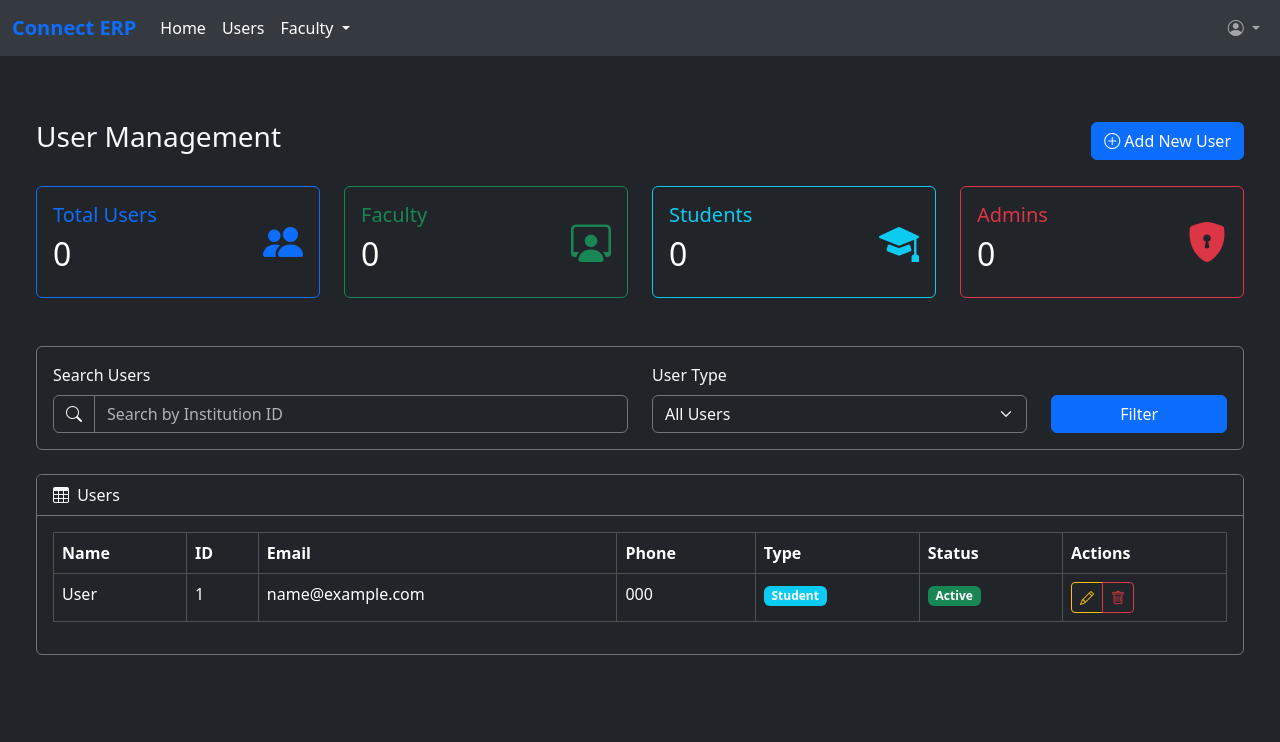
After one commit to srikarIsMising/connect-app, a Django app: template apps/templates/home/admin/user_management.html in a window 1280 px wide. The commit adds this page. Shown: the top 742 px of the page. Run offline with Django 5.2, Linux system fonts and the light colour scheme; the template is opened without the code that fills it: values that come from a table or form of the project are taken from there, others are empty; tables that the repository leaves empty hold one stand-in row (values such as "Sample post").

Commit message:
huge update

```diff
--- a/apps/home/urls.py
+++ b/apps/home/urls.py
@@ -6,5 +6,9 @@ urlpatterns = [
     path('faculty/', faculty_homepage, name='faculty_home'),
     path('student/', student_homepage, name='student_home'),
     path('admin/', admin_homepage, name='admin_home'),
+    path('admin/user_management/', user_management, name='user_management'),
+    path('admin/add_user/', add_user, name='add_user'),
+    path('admin/faculty_designations_management/', faculty_designations_management, name='faculty_designations_management'),
+    # Redirector for the home page
     path('', redirector, name='home'),
 ]
--- a/apps/templates/home/admin/a_base.html
+++ b/apps/templates/home/admin/a_base.html
@@ -0,0 +1,19 @@
+{% extends "../base.html" %}
+{% block nav_items %}
+<li class="nav-item">
+    <a class="nav-link active" aria-current="page" href="/admin">Home</a>
+</li>
+<li class="nav-item">
+    <a class="nav-link active" aria-current="page" href="/admin/user_management">Users</a>
+</li>
+ <li class="nav-item dropdown">
+          <a class="nav-link active dropdown-toggle" role="button" data-bs-toggle="dropdown" aria-expanded="false">
+            Faculty
+          </a>
+          <ul class="dropdown-menu">
+            <li><a class="dropdown-item" href="#">Faculty Profiling</a></li>
+            <li><a class="dropdown-item" href="#">Add Faculty Departments</a></li>
+            <li><a class="dropdown-item" href="{% url 'faculty_designations_management' %}">Add Faculty Designations</a></li>
+          </ul>
+        </li>
+{% endblock nav_items %}
--- a/apps/templates/home/admin/homepage.html
+++ b/apps/templates/home/admin/homepage.html
@@ -1,5 +1,5 @@
-{% extends "../base.html" %}
+{% extends "./a_base.html" %}
 {% block title %}Faculty-Home{% endblock title %}
 {% block content %}
-<h1>Hello Faculty</h1>
+<h1>Hello</h1>
 {% endblock content %}
--- /dev/null
+++ b/apps/templates/home/admin/user_management.html
@@ -0,0 +1,256 @@
+{% extends "./a_base.html" %}
+{% block title %}Users Administration{% endblock title %}
+{% block content %}
+
+
+<div class="modal" id="delModal" tabindex="-1">
+  <div class="modal-dialog">
+    <div class="modal-content">
+      <div class="modal-header">
+        <h5 class="modal-title">Confirm Deletion</h5>
+        <button type="button" class="btn-close" data-bs-dismiss="modal" aria-label="Close"></button>
+      </div>
+      <div class="modal-body">
+        <p>Are you sure you want to delete this user?</p>
+        <p><strong>Name:</strong> <span id="full_name_modal"></span></p>
+            <p><strong>Institution ID:</strong> <span id="institution_id_modal"></span></p>
+            <p><strong>Email:</strong> <span id="email_modal"></span></p>
+            <p><strong>User Type:</strong> <span id="user_type_modal"></span></p>
+      </div>
+      <div class="modal-footer">
+        <button type="button" class="btn btn-secondary" data-bs-dismiss="modal">Cancel</button>
+        <form method="POST">
+            {% csrf_token %}
+            <input type="hidden" name="institutionId" id="institution_id_modal_inp">
+            <input type="hidden" name="deleteUser" id="email_modal" value="true">
+            <button type="submit" class="btn btn-danger">Delete</button>
+        </form>
+      </div>
+    </div>
+  </div>
+</div>
+
+
+<div class="container-fluid px-4 py-5 bg-dark text-light">
+    <div class="d-flex justify-content-between align-items-center mb-4">
+        <h1 class="h3">User Management</h1>
+        <a href="{% url "add_user" %}" type="button" class="btn btn-primary">
+            <i class="bi bi-plus-circle"></i> Add New User
+        </a>
+    </div>
+
+    <!-- Stats cards -->
+    <div class="row mb-4">
+        <div class="col-xl-3 col-md-6">
+            <div class="card bg-dark border-primary text-white mb-4">
+                <div class="card-body">
+                    <div class="d-flex justify-content-between">
+                        <div>
+                            <h5 class="card-title text-primary">Total Users</h5>
+                            <h2>{{ total_users|default:"0" }}</h2>
+                        </div>
+                        <div class="align-self-center">
+                            <i class="bi bi-people-fill fs-1 text-primary"></i>
+                        </div>
+                    </div>
+                </div>
+            </div>
+        </div>
+        <div class="col-xl-3 col-md-6">
+            <div class="card bg-dark border-success text-white mb-4">
+                <div class="card-body">
+                    <div class="d-flex justify-content-between">
+                        <div>
+                            <h5 class="card-title text-success">Faculty</h5>
+                            <h2>{{ faculty_count|default:"0" }}</h2>
+                        </div>
+                        <div class="align-self-center">
+                            <i class="bi bi-person-workspace fs-1 text-success"></i>
+                        </div>
+                    </div>
+                </div>
+            </div>
+        </div>
+        <div class="col-xl-3 col-md-6">
+            <div class="card bg-dark border-info text-white mb-4">
+                <div class="card-body">
+                    <div class="d-flex justify-content-between">
+                        <div>
+                            <h5 class="card-title text-info">Students</h5>
+                            <h2>{{ student_count|default:"0" }}</h2>
+                        </div>
+                        <div class="align-self-center">
+                            <i class="bi bi-mortarboard-fill fs-1 text-info"></i>
+                        </div>
+                    </div>
+                </div>
+            </div>
+        </div>
+        <div class="col-xl-3 col-md-6">
+            <div class="card bg-dark border-danger text-white mb-4">
+                <div class="card-body">
+                    <div class="d-flex justify-content-between">
+                        <div>
+                            <h5 class="card-title text-danger">Admins</h5>
+                            <h2>{{ admin_count|default:"0" }}</h2>
+                        </div>
+                        <div class="align-self-center">
+                            <i class="bi bi-shield-lock-fill fs-1 text-danger"></i>
+                        </div>
+                    </div>
+                </div>
+            </div>
+        </div>
+    </div>
+
+    <!-- Search and filters -->
+    <div class="card bg-dark border-secondary mb-4">
+        <div class="card-body">
+            <form method="get" action="{% url 'user_management' %}">
+                <div class="row align-items-end">
+                    <div class="col-md-6 mb-3 mb-md-0">
+                        <label for="search" class="form-label text-light">Search Users</label>
+                        <div class="input-group">
+                            <span class="input-group-text bg-dark text-light border-secondary"><i class="bi bi-search"></i></span>
+                            <input type="text" class="form-control bg-dark text-light border-secondary" id="search" name="search"
+                                placeholder="Search by Institution ID" value="{{ search_query|default:'' }}">
+                        </div>
+                    </div>
+                    <div class="col-md-4 mb-3 mb-md-0">
+                        <label for="type" class="form-label text-light">User Type</label>
+                        <select class="form-select bg-dark text-light border-secondary" id="type" name="userType">
+                            <option value="all" {% if user_type == 'all' %}selected{% endif %}>All Users</option>
+                            <option value="faculty" {% if user_type == 'faculty' %}selected{% endif %}>Faculty</option>
+                            <option value="student" {% if user_type == 'student' %}selected{% endif %}>Students</option>
+                            <option value="admin" {% if user_type == 'admin' %}selected{% endif %}>Admins</option>
+                        </select>
+                    </div>
+                    <div class="col-md-2">
+                        <button type="submit" class="btn btn-primary w-100">Filter</button>
+                    </div>
+                </div>
+            </form>
+        </div>
+    </div>
+
+    <!-- Users table -->
+    <div class="card bg-dark border-secondary mb-4">
+        <div class="card-header bg-dark text-light border-secondary">
+            <i class="bi bi-table me-1"></i>
+            Users
+        </div>
+        <div class="card-body">
+            <div class="table-responsive">
+                <table class="table table-dark table-bordered table-hover">
+                    <thead>
+                        <tr>
+                            <th>Name</th>
+                            <th>ID</th>
+                            <th>Email</th>
+                            <th>Phone</th>
+                            <th>Type</th>
+                            <th>Status</th>
+                            <th>Actions</th>
+                        </tr>
+                    </thead>
+                    <tbody>
+                        {% for user in page_obj|default:'' %}
+                        <tr>
+                            <td>{{ user.fullName }}</td>
+                            <td>{{ user.institutionId }}</td>
+                            <td>{{ user.email }}</td>
+                            <td>{{ user.phoneNumber }}</td>
+                            <td>
+                                {% if user.userType == 'admin' %}
+                                    <span class="badge bg-danger">Admin</span>
+                                {% elif user.userType == 'faculty' %}
+                                    <span class="badge bg-success">Faculty</span>
+                                {% elif user.userType == 'student' %}
+                                    <span class="badge bg-info">Student</span>
+                                {% endif %}
+                            </td>
+                            <td>
+                                {% if user.is_active %}
+                                    <span class="badge bg-success">Active</span>
+                                {% else %}
+                                    <span class="badge bg-danger">Inactive</span>
+                                {% endif %}
+                            </td>
+                            <td>
+                                <div class="btn-group" role="group">
+
+                                    <button type="button" class="btn btn-sm btn-outline-warning">
+                                        <i class="bi bi-pencil"></i>
+                                    </button>
+                                    <button onClick="prepareDelete('{{ user.fullName }}', '{{ user.institutionId }}', '{{ user.email }}', '{{ user.userType }}')" type="button" data-bs-toggle="modal" data-bs-target="#delModal" class="btn btn-sm btn-outline-danger">
+                                        <i class="bi bi-trash"></i>
+                                    </button>
+                                </div>
+                            </td>
+                        </tr>
+                        {% empty %}
+                        <tr>
+                            <td colspan="7" class="text-center">No users found.</td>
+                        </tr>
+                        {% endfor %}
+                    </tbody>
+                </table>
+            </div>
+
+            <!-- Pagination -->
+            {% if page_obj.has_other_pages %}
+            <nav aria-label="Page navigation">
+                <ul class="pagination justify-content-center">
+                    {% if page_obj.has_previous %}
+                    <li class="page-item">
+                        <a class="page-link bg-dark text-light border-secondary" href="?page=1" aria-label="First">
+                            <span aria-hidden="true">&laquo;&laquo;</span>
+                        </a>
+                    </li>
+                    <li class="page-item">
+                        <a class="page-link bg-dark text-light border-secondary" href="?page={{ page_obj.previous_page_number }}" aria-label="Previous">
+                            <span aria-hidden="true">&laquo;</span>
+                        </a>
+                    </li>
+                    {% endif %}
+
+                    {% for num in page_obj.paginator.page_range %}
+                        {% if num == page_obj.number %}
+                        <li class="page-item active"><span class="page-link bg-primary border-primary">{{ num }}</span></li>
+                        {% elif num > page_obj.number|add:'-3' and num < page_obj.number|add:'3' %}
+                        <li class="page-item">
+                            <a class="page-link bg-dark text-light border-secondary" href="?page={{ num }}">{{ num }}</a>
+                        </li>
+                        {% endif %}
+                    {% endfor %}
+
+                    {% if page_obj.has_next %}
+                    <li class="page-item">
+                        <a class="page-link bg-dark text-light border-secondary" href="?page={{ page_obj.next_page_number }}" aria-label="Next">
+                            <span aria-hidden="true">&raquo;</span>
+                        </a>
+                    </li>
+                    <li class="page-item">
+                        <a class="page-link bg-dark text-light border-secondary" href="?page={{ page_obj.paginator.num_pages }}" aria-label="Last">
+                            <span aria-hidden="true">&raquo;&raquo;</span>
+                        </a>
+                    </li>
+                    {% endif %}
+                </ul>
+            </nav>
+            {% endif %}
+        </div>
+    </div>
+</div>
+
+
+<script>
+    prepareDelete = (fullName, institutionId, email, userType) => {
+        document.getElementById('full_name_modal').textContent = fullName;
+        document.getElementById('institution_id_modal').textContent = institutionId;
+        document.getElementById('email_modal').textContent = email;
+        document.getElementById('user_type_modal').textContent = userType.charAt(0).toUpperCase() + userType.slice(1);
+        document.getElementById('institution_id_modal_inp').value = institutionId;
+    };
+</script>
+{% endblock content %}
--- a/apps/templates/home/base.html
+++ b/apps/templates/home/base.html
@@ -1,80 +1,62 @@
-<!doctype html>
-<html lang="en">
+<!DOCTYPE html>
+<html lang="en" data-bs-theme="dark">
+
 <head>
-    <!-- Required meta tags -->
-    <meta charset="utf-8">
-    <meta name="viewport" content="width=device-width, initial-scale=1, shrink-to-fit=no">
+  <meta charset="UTF-8">
+  <meta name="viewport" content="width=device-width, initial-scale=1.0">
+  <title>{% block title %}base page{% endblock title %}</title>
+  <link href="https://cdn.jsdelivr.net/npm/bootstrap@5.3.6/dist/css/bootstrap.min.css" rel="stylesheet" integrity="sha384-4Q6Gf2aSP4eDXB8Miphtr37CMZZQ5oXLH2yaXMJ2w8e2ZtHTl7GptT4jmndRuHDT" crossorigin="anonymous">
+  <link rel="stylesheet" href="https://cdnjs.cloudflare.com/ajax/libs/bootstrap-icons/1.11.3/font/bootstrap-icons.min.css" integrity="sha512-dPXYcDub/aeb08c63jRq/k6GaKccl256JQy/AnOq7CAnEZ9FzSL9wSbcZkMp4R26vBsMLFYH4kQ67/bbV8XaCQ==" crossorigin="anonymous" referrerpolicy="no-referrer" />
+  <style>
+    :root {
+      --bs-primary: #0d6efd;
+      --bs-body-bg: #212529;
+      --bs-body-color: #e9ecef;
+    }
+    .navbar {
+      background-color: #343a40 !important;
+    }
+    .navbar-brand {
+      color: var(--bs-primary);
+    }
+  </style>
+</head>
 
-    <!-- Bootstrap CSS -->
-    <link rel="stylesheet" href="https://cdn.jsdelivr.net/npm/bootstrap@4.0.0/dist/css/bootstrap.min.css" integrity="sha384-Gn5384xqQ1aoWXA+058RXPxPg6fy4IWvTNh0E263XmFcJlSAwiGgFAW/dAiS6JXm" crossorigin="anonymous">
-    <link rel="stylesheet" href="https://cdnjs.cloudflare.com/ajax/libs/font-awesome/6.7.2/css/all.min.css" integrity="sha512-Evv84Mr4kqVGRNSgIGL/F/aIDqQb7xQ2vcrdIwxfjThSH8CSR7PBEakCr51Ck+w+/U6swU2Im1vVX0SVk9ABhg==" crossorigin="anonymous" referrerpolicy="no-referrer" />
-
-    <title>{% block title %}Doc{% endblock title %}</title>
-  </head>
 <body>
-
+  <!-- NavBar -->
   <nav class="navbar navbar-expand-lg navbar-dark bg-dark">
-
-
-  <a class="navbar-brand font-weight-bold" href="#">ConnectUp</a>
-  <button class="navbar-toggler" type="button" data-toggle="collapse" data-target="#navbarSupportedContent" aria-controls="navbarSupportedContent" aria-expanded="false" aria-label="Toggle navigation">
+  <div class="container-fluid">
+    <a class="navbar-brand fw-bold text-primary" href="/">Connect ERP</a>
+    <button class="navbar-toggler" type="button" data-bs-toggle="collapse" data-bs-target="#navbarSupportedContent" aria-controls="navbarSupportedContent" aria-expanded="false" aria-label="Toggle navigation">
       <span class="navbar-toggler-icon"></span>
     </button>
-
     <div class="collapse navbar-collapse" id="navbarSupportedContent">
-    <ul class="navbar-nav mr-auto">
-      <li class="nav-item active">
-        <a class="nav-link" href="#">Home <span class="sr-only">(current)</span></a>
-      </li>
-      <li class="nav-item">
-        <a class="nav-link" href="#">Link</a>
-      </li>
-
-      {% block navbarItems %}
-      {% endblock navbarItems %}
-
+      <ul class="navbar-nav me-auto mb-2 mb-lg-0">
+        {% block nav_items %}
+        {% endblock nav_items %}
+      </ul>
+      <ul class="navbar-nav ms-auto">
         <li class="nav-item dropdown">
-        <a class="nav-link dropdown-toggle" href="#" id="navbarDropdown" role="button" data-toggle="dropdown" aria-haspopup="true" aria-expanded="false">
-          Dropdown
+          <a class="nav-link dropdown-toggle" href="#" id="userDropdown" role="button" data-bs-toggle="dropdown" aria-expanded="false">
+            <i class="bi bi-person-circle"></i>
           </a>
-        <div class="dropdown-menu" aria-labelledby="navbarDropdown">
-          <a class="dropdown-item" href="#">Action</a>
-          <a class="dropdown-item" href="#">Another action</a>
-          <div class="dropdown-divider"></div>
-          <a class="dropdown-item" href="#">Something else here</a>
-        </div>
-      </li>
-
-      <li class="nav-item">
-        <a class="nav-link disabled" href="#">Disabled</a>
+          <ul class="dropdown-menu dropdown-menu-end" aria-labelledby="userDropdown">
+            <li><a class="dropdown-item" href="#"><i class="bi bi-person"></i> Profile</a></li>
+            <li><a class="dropdown-item" href="#"><i class="bi bi-gear"></i> Settings</a></li>
+            <li><hr class="dropdown-divider"></li>
+            <li><a class="dropdown-item" href="{% url "logout" %}"><i class="bi bi-box-arrow-right"></i> Logout</a></li>
+          </ul>
         </li>
       </ul>
-
-    <ul class="navbar-nav">
-      <li class="nav-item dropdown">
-      <a class="nav-link dropdown-toggle" href="#" id="profileDropdown" role="button" data-toggle="dropdown" aria-haspopup="true" aria-expanded="false">
-        <i class="fas fa-user-circle"></i>
-      </a>
-      <div class="dropdown-menu dropdown-menu-right" aria-labelledby="profileDropdown">
-        <a class="dropdown-item" href="#">Profile</a>
-        <a class="dropdown-item" href="#">Settings</a>
-        <div class="dropdown-divider"></div>
-        <a class="dropdown-item" href="../auth/logout">Logout</a>
     </div>
-      </li>
-    </ul>
-
   </div>
 </nav>
-    <div class="">
+  <div class="container-fluid py-3">
     {% block content %}
     {% endblock content %}
   </div>
+  <script src="https://cdn.jsdelivr.net/npm/@popperjs/core@2.11.8/dist/umd/popper.min.js" integrity="sha384-I7E8VVD/ismYTF4hNIPjVp/Zjvgyol6VFvRkX/vR+Vc4jQkC+hVqc2pM8ODewa9r" crossorigin="anonymous"></script>
+<script src="https://cdn.jsdelivr.net/npm/bootstrap@5.3.6/dist/js/bootstrap.min.js" integrity="sha384-RuyvpeZCxMJCqVUGFI0Do1mQrods/hhxYlcVfGPOfQtPJh0JCw12tUAZ/Mv10S7D" crossorigin="anonymous"></script>
+</body>
 
-    <!-- Optional JavaScript -->
-    <!-- jQuery first, then Popper.js, then Bootstrap JS -->
-    <script src="https://code.jquery.com/jquery-3.2.1.slim.min.js" integrity="sha384-KJ3o2DKtIkvYIK3UENzmM7KCkRr/rE9/Qpg6aAZGJwFDMVNA/GpGFF93hXpG5KkN" crossorigin="anonymous"></script>
-    <script src="https://cdn.jsdelivr.net/npm/popper.js@1.12.9/dist/umd/popper.min.js" integrity="sha384-ApNbgh9B+Y1QKtv3Rn7W3mgPxhU9K/ScQsAP7hUibX39j7fakFPskvXusvfa0b4Q" crossorigin="anonymous"></script>
-    <script src="https://cdn.jsdelivr.net/npm/bootstrap@4.0.0/dist/js/bootstrap.min.js" integrity="sha384-JZR6Spejh4U02d8jOt6vLEHfe/JQGiRRSQQxSfFWpi1MquVdAyjUar5+76PVCmYl" crossorigin="anonymous"></script>
-  </body>
 </html>
--- a/apps/templates/home/faculty/f_base.html
+++ b/apps/templates/home/faculty/f_base.html
@@ -0,0 +1,5 @@
+{% extends "../base.html" %}
+{% block content %}
+<h1>Faculty</h1>
+{% block mainContent %}{% endblock mainContent %}
+{% endblock content %}
--- a/apps/templates/home/faculty/homepage.html
+++ b/apps/templates/home/faculty/homepage.html
@@ -1,4 +1,4 @@
-{% extends "../base.html" %}
+{% extends "./f_base.html" %}
 {% block title %}Faculty-Home{% endblock title %}
 {% block content %}
 <h1>Hello Faculty</h1>
--- a/apps/templates/home/students/s_base.html
+++ b/apps/templates/home/students/s_base.html
@@ -1,5 +1,5 @@
 {% extends "../base.html" %}
 {% block content %}
-<h1>Faculty</h1>
+<h1>Student</h1>
 {% block mainContent %}{% endblock mainContent %}
 {% endblock content %}
--- a/core/settings/base.py
+++ b/core/settings/base.py
@@ -23,6 +23,7 @@ CORE_DIR = os.path.dirname(os.path.dirname(os.path.abspath(__file__)))
 
 # Change this to point to the correct location
 TEMPLATE_DIR = os.path.join(BASE_DIR, 'apps/templates')
+
 # ...existing code...
 
 # Quick-start development settings - unsuitable for production
--- a/core/urls.py
+++ b/core/urls.py
@@ -18,7 +18,7 @@ from django.contrib import admin
 from django.urls import path, include
 
 urlpatterns = [
-    path('admin/', admin.site.urls),
     path('', include('apps.home.urls')),
     path('auth/', include('apps.authentication.urls')),
+    path('django-admin/', admin.site.urls),
 ]
```
Also changed, not shown: apps/home/models.py (+11 -2 lines), apps/home/views.py (+135 -1 lines), apps/templates/home/admin/add_user.html (added, +71 -0 lines), apps/templates/home/admin/faculty_designations_management.html (added, +52 -0 lines), apps/home/migrations/0005_alter_users_phonenumber.py (added), apps/home/migrations/0006_facultydesignations_level_and_more.py (added), apps/templates/home/admin/faculty_profile_management.html (added), k.html (added). Lines whose indentation alone changed are shown as unchanged.
